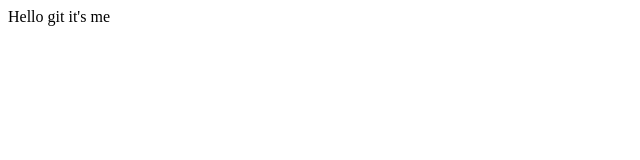
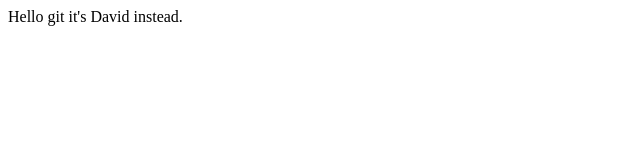
Before and after one commit to Jingli2017/project-website, a plain HTML site: page index.html in a window 1280 px wide. Shown: the full height of the page, 0-640 px from the left. Drawn offline with Linux system fonts and the light colour scheme.

Commit message:
Changed website for David

```diff
--- a/index.html
+++ b/index.html
@@ -1,6 +1,6 @@
 <html>
 <header><title>My Webpage</title></header>
 <body>
-	Hello git it's me
+	Hello git it's David instead.
 </body>
 </html>
```
